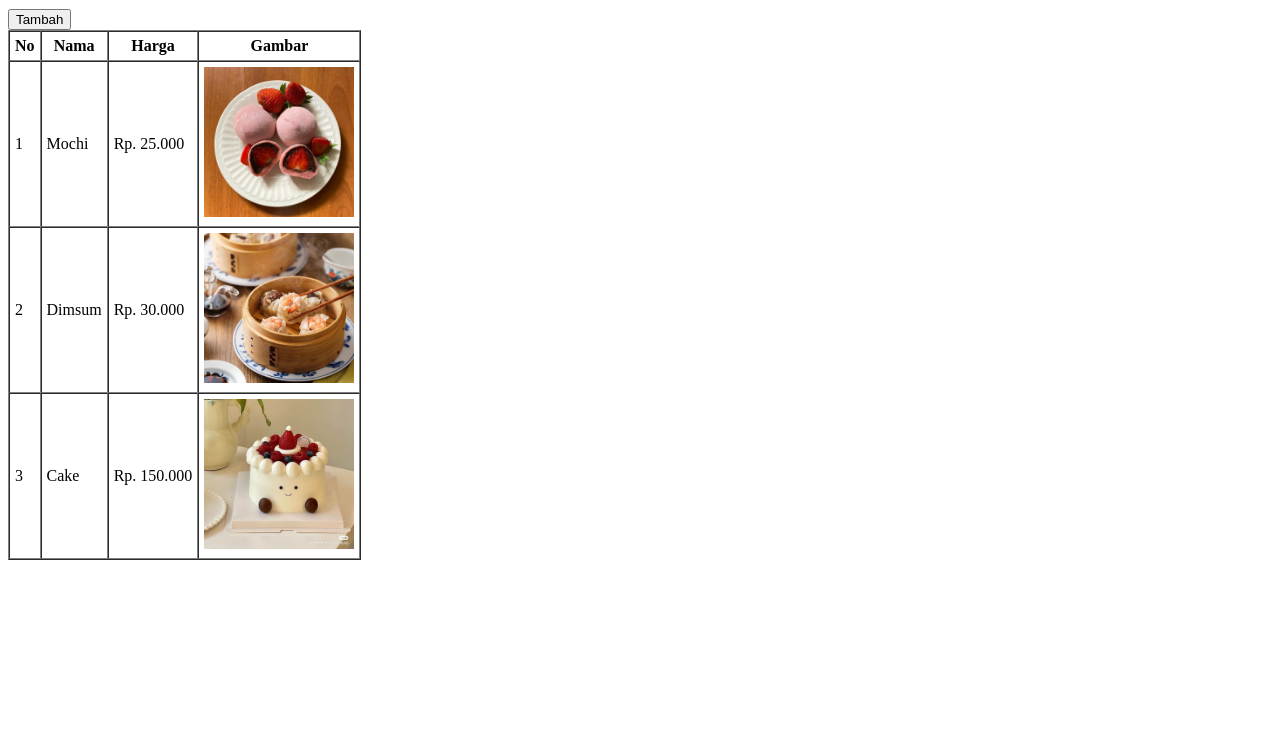
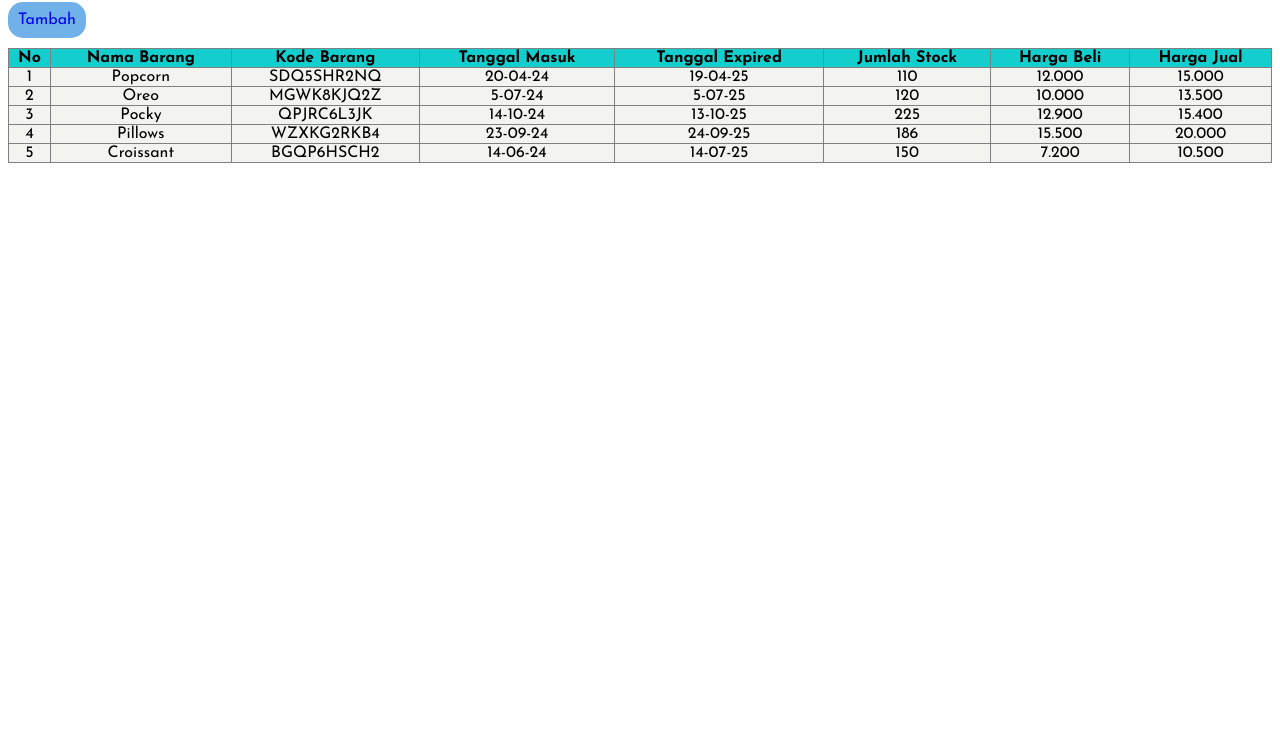
Before and after one commit to aiswaa67/html-activity-3, a plain HTML site: page index.html in a window 1280 px wide. Shown: the part 71-800 px from the top of the page. Drawn offline with Linux system fonts and the light colour scheme.

Commit message:
Perubahan

```diff
--- a/index.html
+++ b/index.html
@@ -1,46 +1,104 @@
 <!DOCTYPE html>
 <html lang="en">
 <head>
-    <title>Tabel dengan garis dan cellpadding dan cellspacing</title>
+    <meta charset="UTF-8">
+    <meta name="viewport" content="width=device-width, initial-scale=1.0">
+    <title>tabel</title>
+    <link rel="preconnect" href="https://fonts.googleapis.com">
+    <link rel="preconnect" href="https://fonts.gstatic.com" crossorigin>
+    <link href="https://fonts.googleapis.com/css2?family=Josefin+Sans:ital,wght@0,100..700;1,100..700&family=Nanum+Gothic:wght@400;700;800&display=swap" rel="stylesheet">
+   <style>
+    .box{
+        margin-top: 30px;
+        font-family: "Josefin Sans", sans-serif;
+    }
+    .btn{
+        border: 10px;
+        background-color: rgb(112, 177, 233);
+        border-radius: 15px;
+        text-decoration: dashed;
+        padding: 10px;
+        margin-bottom: 30px;
+        margin-top: 10px;
+    }
+    th{
+        background-color: rgb(20, 206, 206);
+    }
+    table{
+        border-collapse: collapse;
+        width: 100%;
+        text-align: center;
+        margin-top: 20px;
+    }
+   </style>
 </head>
 <body>
-    <table border="1" cellpadding="5" cellspacing="0">
-      <h1>Menu Makanan</h1>
-      <button>Tambah</button>
-        <!-- Bagian kepala tabel -->
-        <thead>
+    <div class="box">
+        <h1> Barang - Barang </h1>
+        <table border="1" style="background-color: rgb(243, 243, 239);" width="70px">
+        <a href="tambah.html" class="btn">Tambah</a>
         <tr>
             <th>No</th>
-              <th>Nama</th>
-              <th>Harga</th>
-              <th>Gambar</th>
+            <th>Nama Barang</th>
+            <th>Kode Barang</th>
+            <th>Tanggal Masuk</th>
+            <th>Tanggal Expired</th>
+            <th>Jumlah Stock</th>
+            <th>Harga Beli</th>
+            <th>Harga Jual</th>
         </tr>
-        </thead>
-        <!-- Bagian body tabel -->
-        <tbody>
             <tr>
                 <td>1</td>
-            <td>Mochi</td>
-            <td>Rp. 25.000</td>
-            <td>
-              <img src="Mochi.jpeg" alt="" height="150px" width="150px">
-            </td>
+                <td>Popcorn</td>
+                <td>SDQ5SHR2NQ</td>
+                <td>20-04-24</td>
+                <td>19-04-25</td>
+                <td>110</td>
+                <td>12.000</td>
+                <td>15.000</td>
+
             </tr>
             <tr>
                 <td>2</td>
-            <td>Dimsum</td>
-            <td>Rp. 30.000</td>
-            <td>
-              <img src="Dimsum.jpeg" alt="" height="150px" width="150px"></td>
+                <td>Oreo</td>
+                <td>MGWK8KJQ2Z</td>
+                <td>5-07-24</td>
+                <td>5-07-25</td>
+                <td>120</td>
+                <td>10.000</td>
+                <td>13.500</td>
             </tr>
             <tr>
                 <td>3</td>
-            <td>Cake</td>
-            <td>Rp. 150.000</td>
-            <td>
-              <img src="Cake.jpeg" alt="" height="150px" width="150px"></td>
+                <td>Pocky</td>
+                <td>QPJRC6L3JK</td>
+                <td>14-10-24</td>
+                <td>13-10-25</td>
+                <td>225</td>
+                <td>12.900</td>
+                <td>15.400</td>
             </tr>
-        </tbody>
+            <tr>
+                <td>4</td>
+                <td>Pillows</td>
+                <td>WZXKG2RKB4</td>
+                <td>23-09-24</td>
+                <td>24-09-25</td>
+                <td>186</td>
+                <td>15.500</td>
+                <td>20.000</td>
+            </tr>
+            <tr>
+                <td>5</td>
+                <td>Croissant</td>
+                <td>BGQP6HSCH2</td>
+                <td>14-06-24</td>
+                <td>14-07-25</td>
+                <td>150</td>
+                <td>7.200</td>
+                <td>10.500</td>
+            </tr>
     </table>
+</div>
 </body>
 </html>
```
Also changed, not shown: tambah.html (added, +56 -0 lines), Martabak.jpeg (added), Pie buah.jpeg (added), 1 other file. Lines whose indentation alone changed are shown as unchanged.
